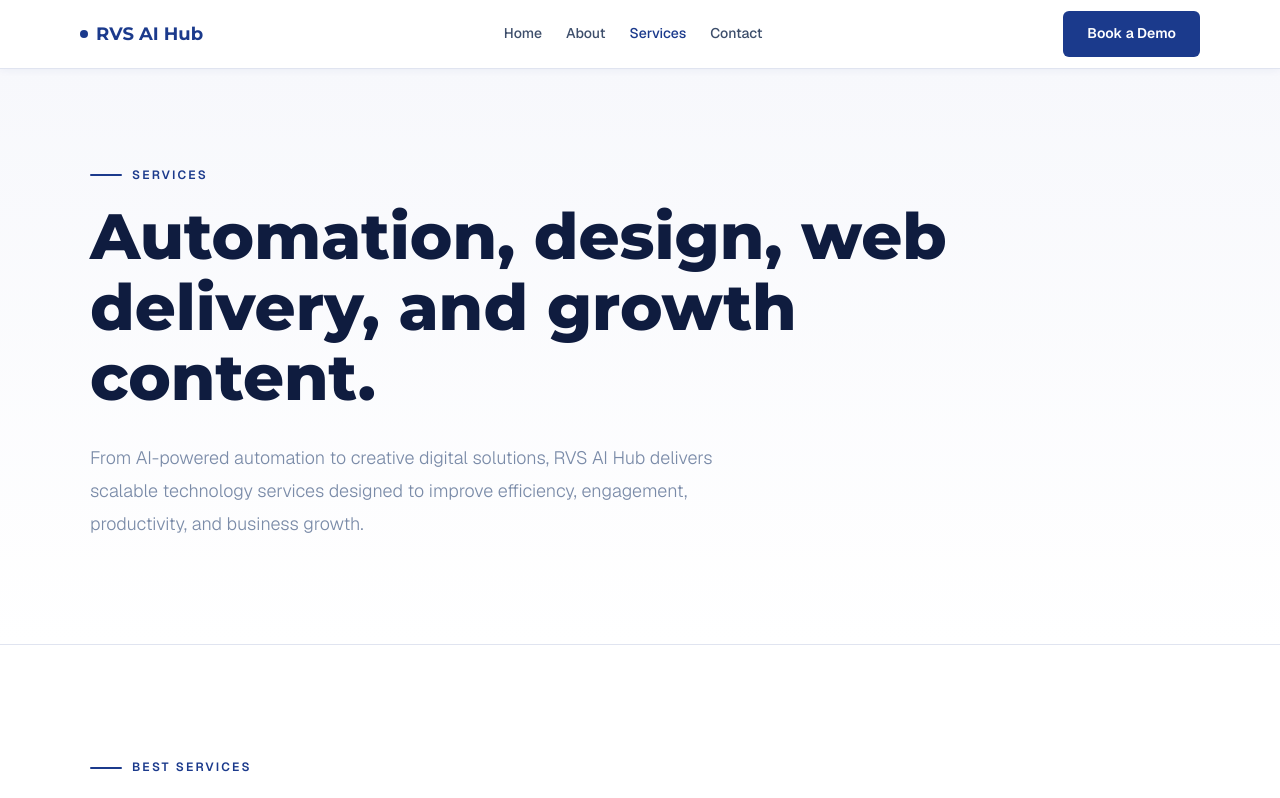
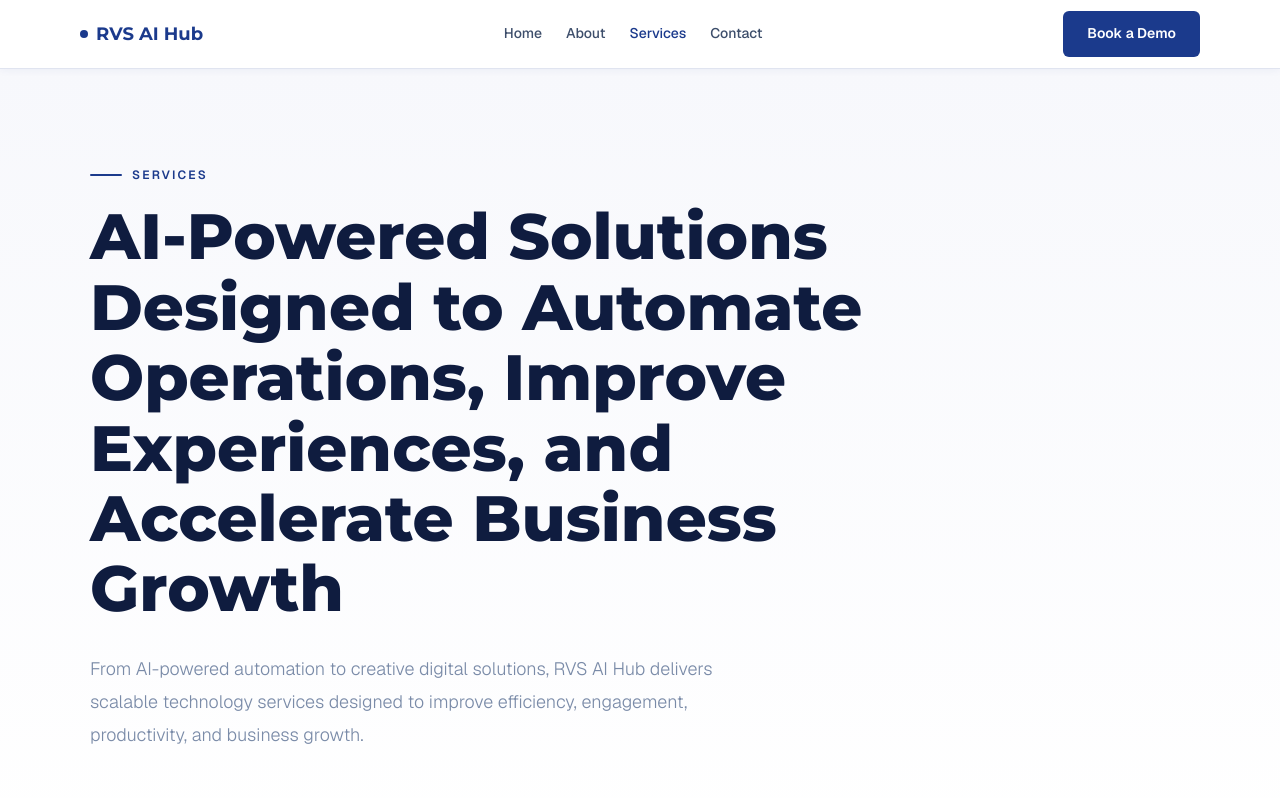
Before and after one commit to rvsservicesbusiness-cell/main-website-v4, a React (Vite) app: page /services in a window 1280 px wide. Shown: the top 798 px of the page. Built offline with nearby package versions, Linux system fonts and the light colour scheme.

Commit message:
Update ServicesPage.jsx

```diff
--- a/src/pages/ServicesPage.jsx
+++ b/src/pages/ServicesPage.jsx
@@ -12,7 +12,7 @@ export function ServicesPage() {
     <>
       <PageHero
         eyebrow="Services"
-        title="Automation, design, web delivery, and growth content."
+        title="AI-Powered Solutions Designed to Automate Operations, Improve Experiences, and Accelerate Business Growth"
         description="From AI-powered automation to creative digital solutions, RVS AI Hub delivers scalable technology services designed to improve efficiency, engagement, productivity, and business growth."
       />
       <BestServicesSection />
```
